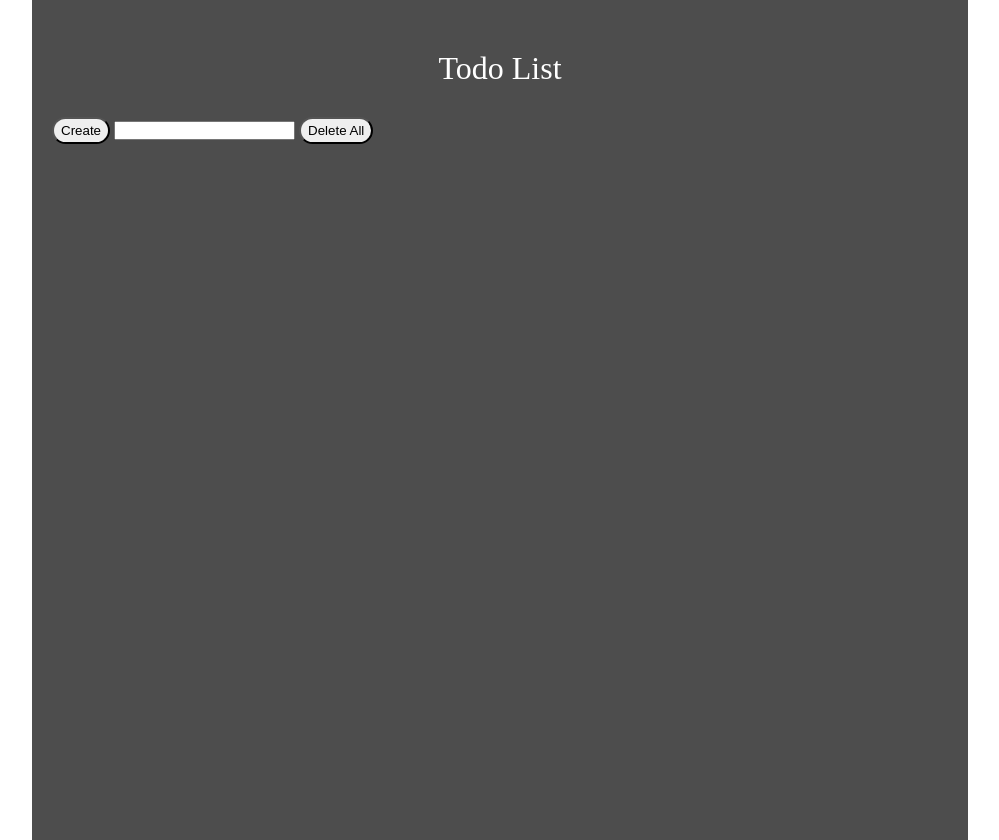
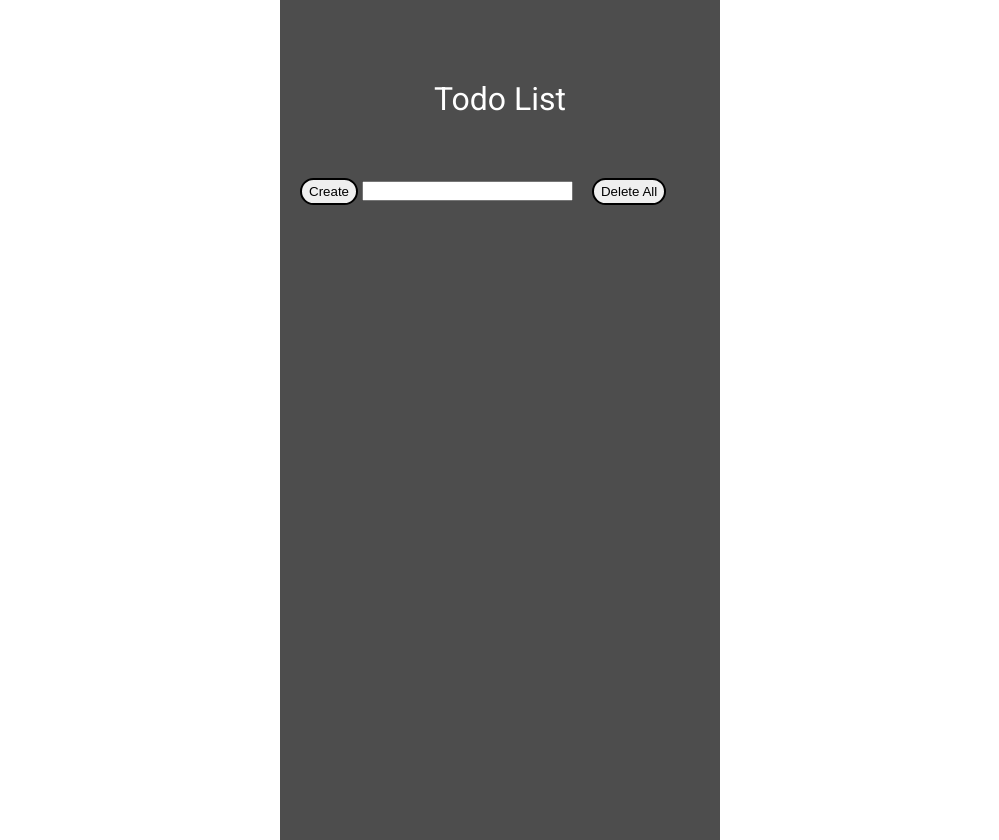
Before and after one commit to JDVariadic/Todo-Real, a website with bundled scripts: page index.html in a window 1280 px wide. Shown: the whole page, without its empty margins (140-1139 px from the left). Built offline with nearby package versions, Linux system fonts and the light colour scheme.

Commit message:
Second set of changes

```diff
--- a/index.html
+++ b/index.html
@@ -2,6 +2,7 @@
 <head>
 	<title>Todo</title>
 	<link rel="stylesheet" type="text/css" href="style.css">
+	<link href="https://fonts.googleapis.com/css?family=Roboto&display=swap" rel="stylesheet">
 </head>
 <body>
 <div>
@@ -9,7 +10,7 @@
 <button id="add-button">Create</button>
 
 <form>
-	<input type="text" id="add-field">
+	<input type="text" id="add-field" maxlength="25">
 </form>
 
 <button id="delete-button">Delete All</button>
--- a/style.css
+++ b/style.css
@@ -2,24 +2,34 @@
   margin: 0;
   padding: 0;
 }
+
+body {
+  font-family: 'Roboto', sans-serif;
+}
+
 div {
   background-color: #4d4d4d;
-  width: 70%;
+  width: 400px;
   margin: 0 auto;
   height: 100%;
   padding: 20px;
 }
 
 h1 {
-  margin-bottom: 30px;
+  margin-bottom: 60px;
   font-weight: 100;
   text-align: center;
-  padding-top: 30px;
+  padding-top: 60px;
   color: white;
 }
 
 form {
   display: inline;
+}
+
+input {
+  font-size: 12pt;
+  height: 20px;
 }
 
 ul {
@@ -32,12 +42,13 @@ li{
   border-radius: 40px;
   color: white;
   padding: 20px;
-  width: 60%;
+  width: 80%;
 }
 
 button {
   padding: 4px 7px;
   border-radius: 20px;
+  border-style: solid;
 }
 
 ul button {
@@ -50,3 +61,7 @@ ul button {
 .button-alignment {
 
 }
+
+#delete-button {
+  margin-left: 15px;
+}
```
